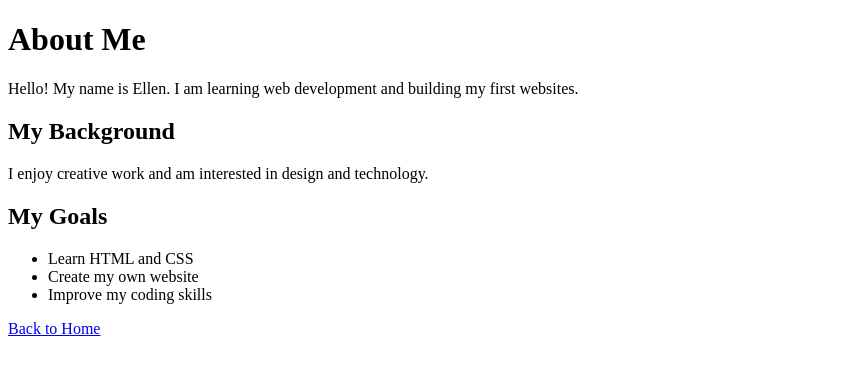
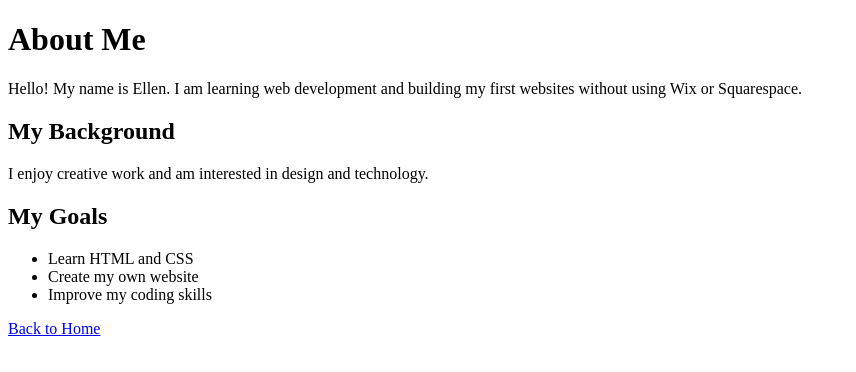
Before and after one commit to CarpeCodicemNova/ellen_practice_2, a plain HTML site: page about.html in a window 1280 px wide. Shown: the whole page, without its empty margins (0-856 px from the left). Drawn offline with Linux system fonts and the light colour scheme.

Commit message:
Add about.html

```diff
--- a/about.html
+++ b/about.html
@@ -10,7 +10,7 @@
 
     <h1>About Me</h1>
 
-    <p>Hello! My name is Ellen. I am learning web development and building my first websites.</p>
+    <p>Hello! My name is Ellen. I am learning web development and building my first websites without using Wix or Squarespace.</p>
 
     <h2>My Background</h2>
     <p>I enjoy creative work and am interested in design and technology.</p>
```
